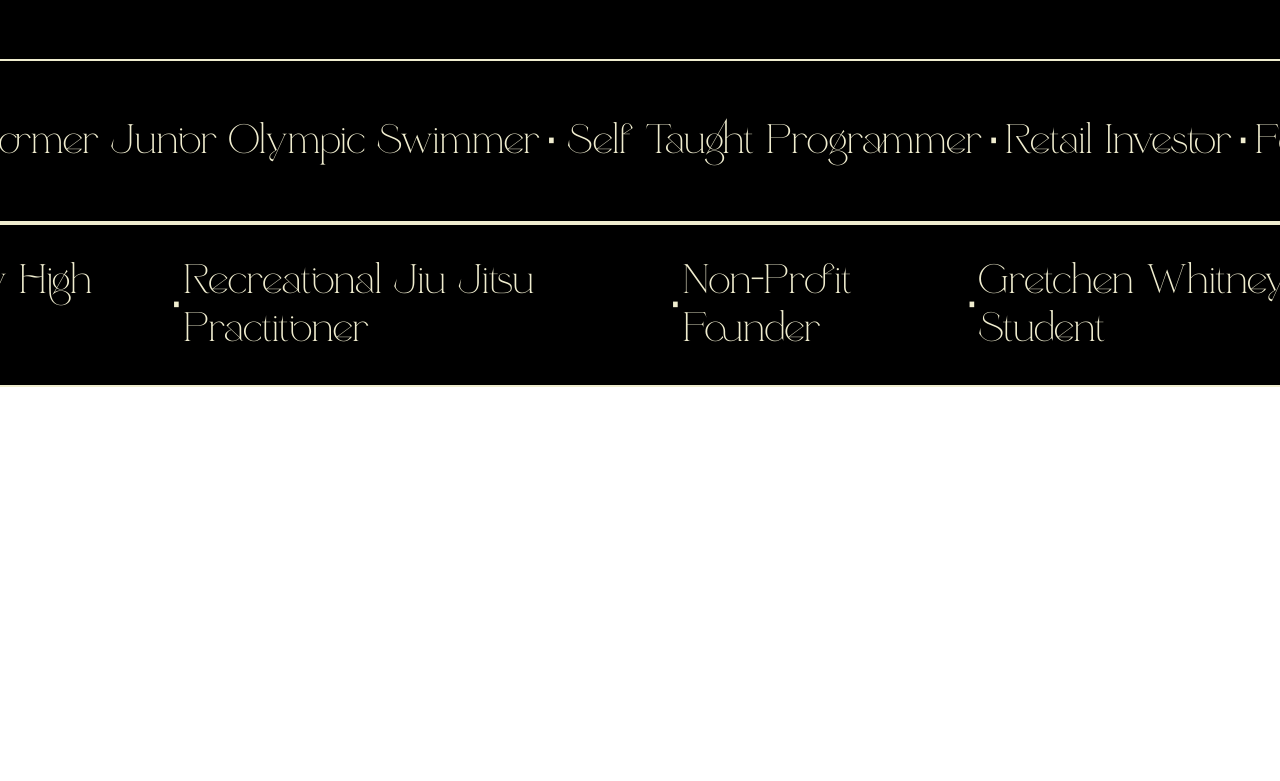
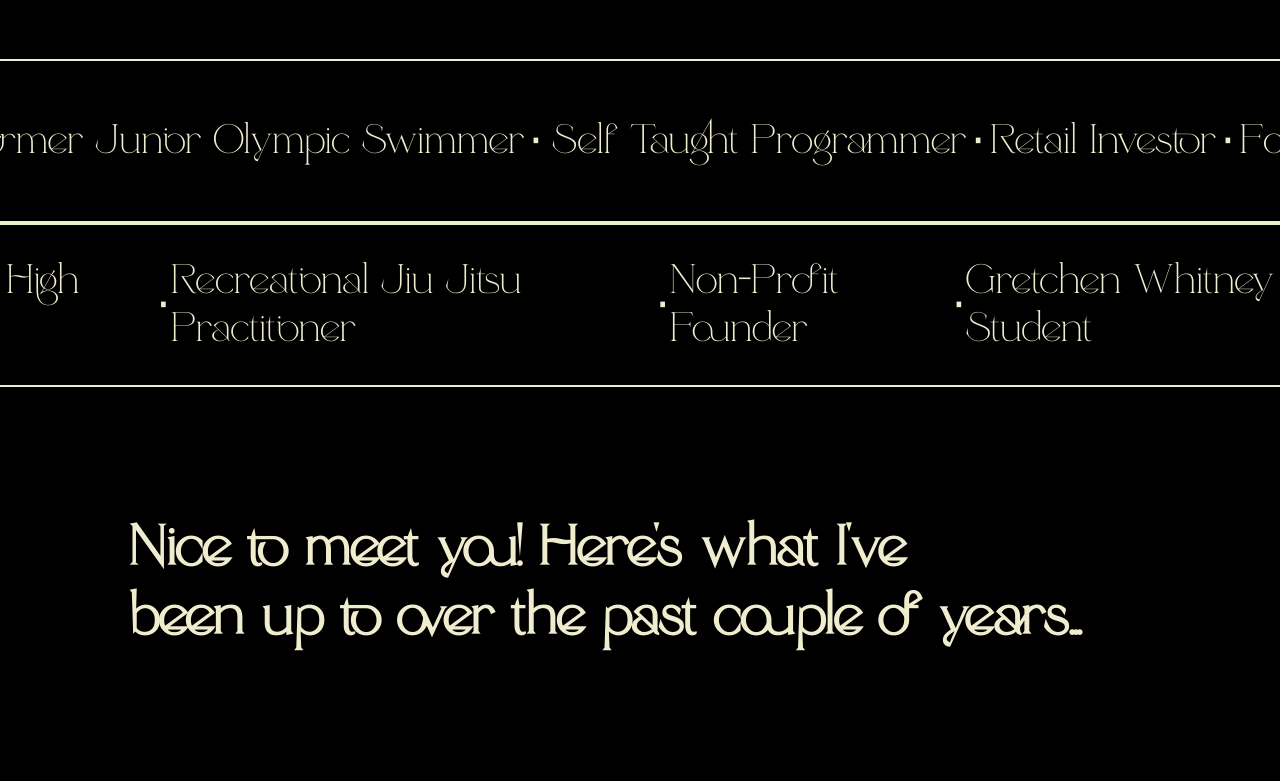
Before and after one commit to Christopher-Vu/Christopher-Vu.github.io, a plain HTML site: page index.html in a window 1280 px wide. Shown: the part 741-1522 px from the top of the page. Before the commit the page ends 1128 px from the top, so only its background shows below. Drawn offline with Linux system fonts and the light colour scheme; a web font is replaced by a local one.

Commit message:
margin fixes + intro paragraph

```diff
--- a/index.html
+++ b/index.html
@@ -81,6 +81,10 @@
                 <p>Recreational Jiu Jitsu Practitioner</p><p>⋅</p>
             </div>
         </div>
+
+        <p id="landing-p">
+            Nice to meet you! Here's what I've <br>been up to over the past couple of years...
+        </p>
     </body>
 
     <script src="index.js"></script>
--- a/static/style.css
+++ b/static/style.css
@@ -5,6 +5,7 @@
 
 * {
     transition: 0.3s;
+    margin: 0;
 }
 
 :root {
@@ -72,6 +73,7 @@
 }
 
 #nav-items {
+    margin: 1%;
     position: relative;
     display: grid;
     grid-template-columns: auto auto auto;
@@ -270,6 +272,7 @@
     background-color: var(--main-bg-color);
     border-top: 2px solid var(--main-text-color);
     border-bottom: 2px solid var(--main-text-color);
+    margin: 0;
 }
 
 .desc-carousel {
@@ -292,6 +295,16 @@
 
 #dc2 {
     animation: 12s carousel linear infinite;
+}
+
+#landing-p {
+    font-weight: bold;
+    padding: 10%;
+    font-family: 'myglaos';
+    font-size: 5vw;
+    width: 100%;
+    background-color: var(--main-bg-color);
+    color: var(--main-text-color);
 }
 
 @keyframes carousel {
```
